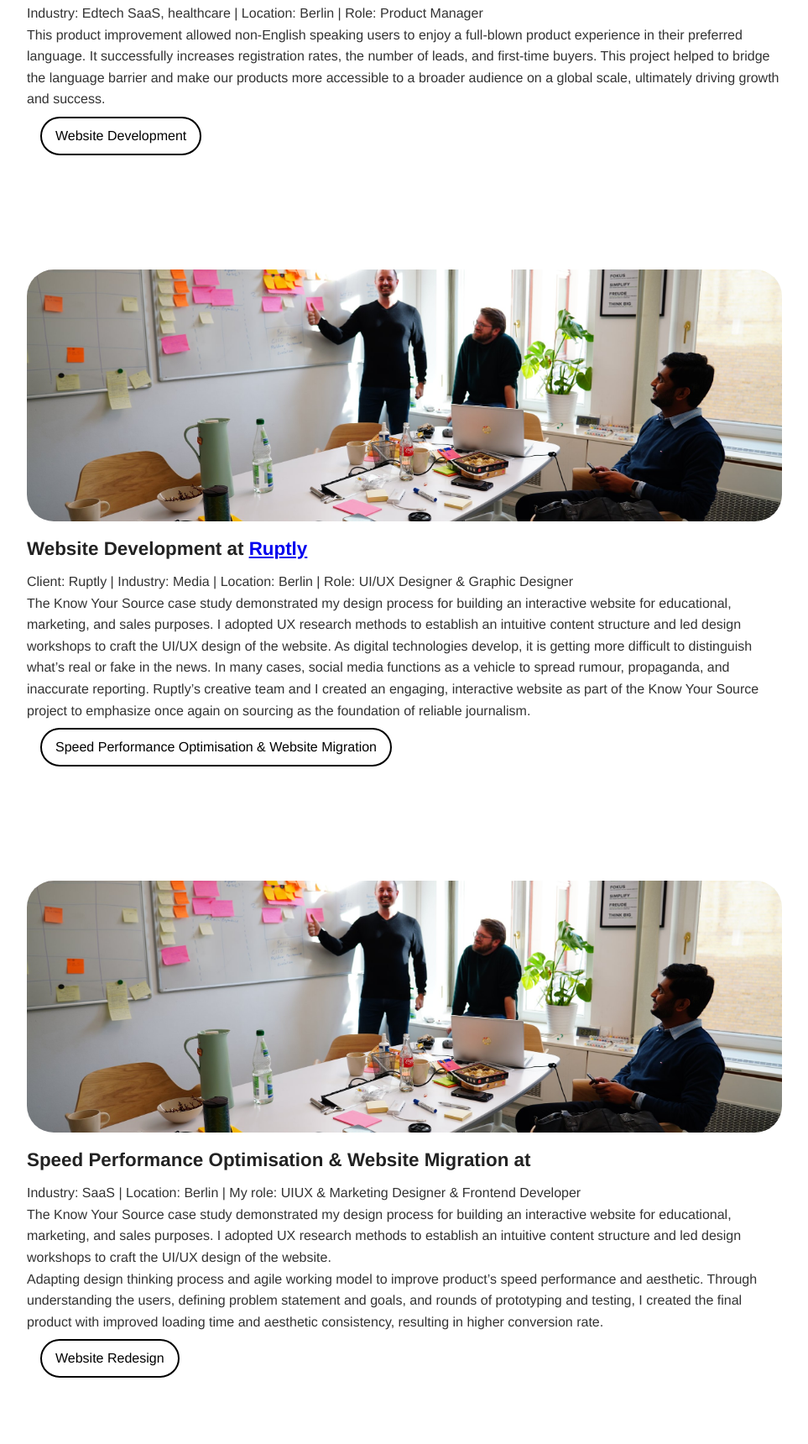
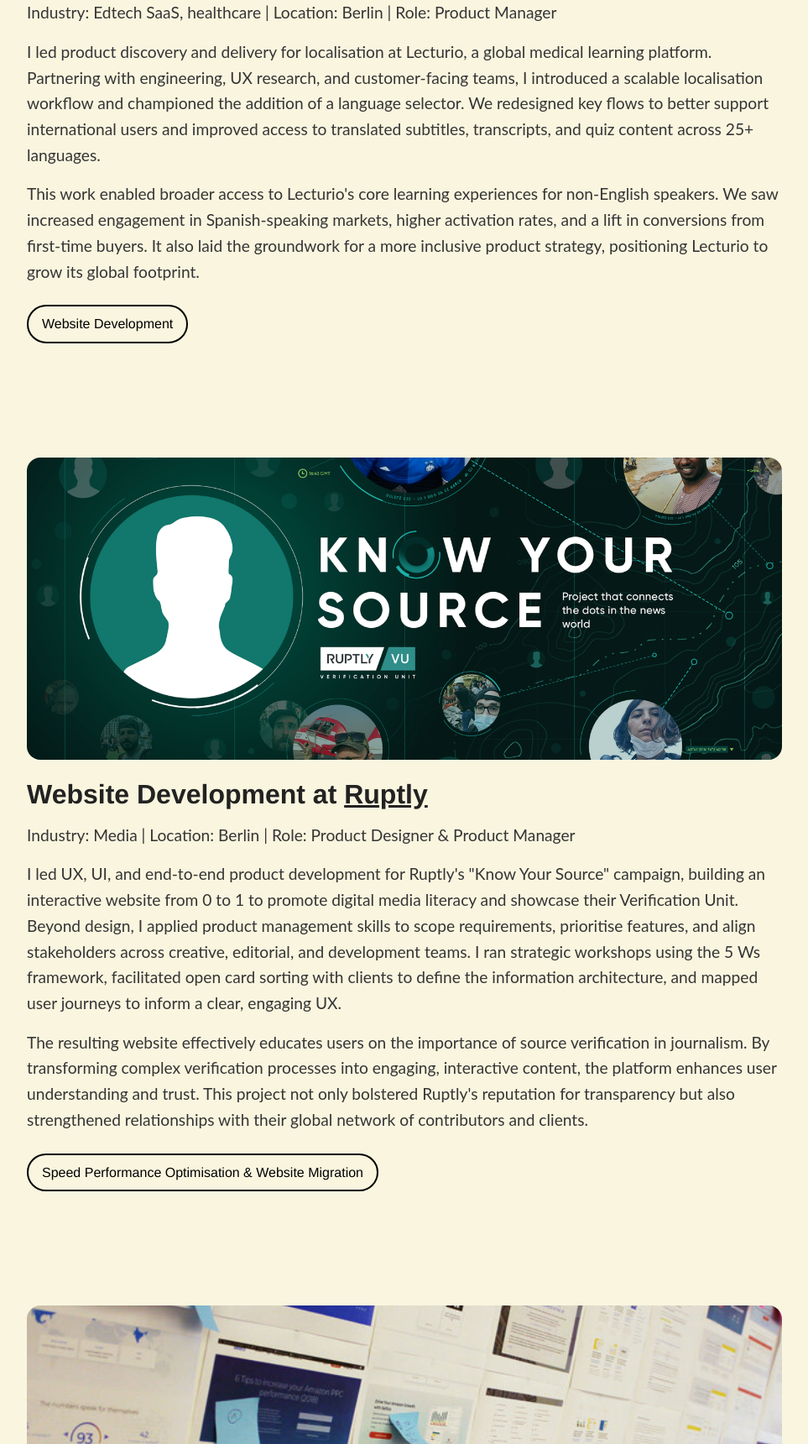
Before and after one commit to autoveronica/portfolio, a plain HTML site: page index.html in a window 1280 px wide. Shown: the part 1080-2800 px from the top of the page at 84% size, without its empty margins (158-1121 px from the left). Drawn offline with Linux system fonts and the light colour scheme; a web font is replaced by a local one.

Commit message:
Content update and style update

```diff
--- a/index.html
+++ b/index.html
@@ -6,11 +6,10 @@
   <meta name="description" content="Veronica Cheung's portfolio showcasing product management and UI/UX design.">
   <title>Veronica Cheung</title>
   <link rel="stylesheet" href="style.css">
-  <link href="https://fonts.googleapis.com/css2?family=Inter:wght@400;700&display=swap" rel="stylesheet">
+  <link href="https://fonts.googleapis.com/css2?family=Helvetica+Neue:wght@400;500&display=swap" rel="stylesheet">
   <link rel="icon" type="image/png" href="assets/thumbnail.png">
 </head>
 <body>
-  <!-- Hero Section -->
   <header id="home">
     <div class="name">
       <span class="name-part1">Hello,</span>
@@ -22,59 +21,54 @@
     <a href="#portfolio" class="cta">Portfolio <span class="arrow">↓</span></a>
   </header>
 
-  <!-- Portfolio Section -->
   <section id="portfolio">
-    <h2>Portfolio</h2>
     <div class="project">
       <img src="assets/ideation.jpeg" alt="Product Localisation at Lecturio">
       <h3>Product Localisation at <a href="https://www.lecturio.com/" target="_blank" rel="noopener">Lecturio</a></h3>
       <p>Industry: Edtech SaaS, healthcare | Location: Berlin | Role: Product Manager</p>
-      <p>This product improvement allowed non-English speaking users to enjoy a full-blown product experience in their preferred language. It successfully increases registration rates, the number of leads, and first-time buyers. This project helped to bridge the language barrier and make our products more accessible to a broader audience on a global scale, ultimately driving growth and success.</p>
+      <p>I led product discovery and delivery for localisation at Lecturio, a global medical learning platform. Partnering with engineering, UX research, and customer-facing teams, I introduced a scalable localisation workflow and championed the addition of a language selector. We redesigned key flows to better support international users and improved access to translated subtitles, transcripts, and quiz content across 25+ languages.</p>
+      <p>This work enabled broader access to Lecturio's core learning experiences for non-English speakers. We saw increased engagement in Spanish-speaking markets, higher activation rates, and a lift in conversions from first-time buyers. It also laid the groundwork for a more inclusive product strategy, positioning Lecturio to grow its global footprint.</p>
       <a href="#ruptly" class="cta">Website Development</a>
     </div>
   </section>
 
-  <!-- ruptly Section -->
   <section id="ruptly">
     <div class="project">
-      <img src="assets/ideation.jpeg" alt="Ruptly Website Development">
-      <h3>Website Development at <a href="https://academy.ruptly.tv/" target="_blank" rel="noopener">Ruptly</a></h3>
-      <p>Client: Ruptly | Industry: Media | Location: Berlin | Role: UI/UX Designer & Graphic Designer</p>
-      <p>The Know Your Source case study demonstrated my design process for building an interactive website for educational, marketing, and sales purposes. I adopted UX research methods to establish an intuitive content structure and led design workshops to craft the UI/UX design of the website. As digital technologies develop, it is getting more difficult to distinguish what’s real or fake in the news. In many cases, social media functions as a vehicle to spread rumour, propaganda, and inaccurate reporting. Ruptly’s creative team and I created an engaging, interactive website as part of the Know Your Source project to emphasize once again on sourcing as the foundation of reliable journalism.</p>
-
-      <a href="#sellics" class="cta">Speed Performance Optimisation & Website Migration</a>
+      <img src="assets/new-KV.png" alt="Website Development at Ruptly">
+      <h3>Website Development at <a href="https://sources.ruptly.tv/#" target="_blank" rel="noopener">Ruptly</a></h3>
+      <p>Industry: Media | Location: Berlin | Role: Product Designer & Product Manager</p>
+      <p>I led UX, UI, and end-to-end product development for Ruptly's "Know Your Source" campaign, building an interactive website from 0 to 1 to promote digital media literacy and showcase their Verification Unit. Beyond design, I applied product management skills to scope requirements, prioritise features, and align stakeholders across creative, editorial, and development teams. I ran strategic workshops using the 5 Ws framework, facilitated open card sorting with clients to define the information architecture, and mapped user journeys to inform a clear, engaging UX.</p>
+      <p>The resulting website effectively educates users on the importance of source verification in journalism. By transforming complex verification processes into engaging, interactive content, the platform enhances user understanding and trust. This project not only bolstered Ruptly's reputation for transparency but also strengthened relationships with their global network of contributors and clients.</p>
+      <a href="#perpetua" class="cta">Speed Performance Optimisation & Website Migration</a>
     </div>
   </section>
 
-  <!-- Sellics Section -->
-  <section id="sellics">
+  <section id="perpetua">
     <div class="project">
-      <img src="assets/ideation.jpeg" alt="Speed Performance Optimisation & Website Migration">
-      <h3>Speed Performance Optimisation & Website Migration at </h3>
-      <p>Industry: SaaS | Location: Berlin | My role: UIUX & Marketing Designer & Frontend Developer</p>
-      <p>The Know Your Source case study demonstrated my design process for building an interactive website for educational, marketing, and sales purposes. I adopted UX research methods to establish an intuitive content structure and led design workshops to craft the UI/UX design of the website.</p>
-      <p>Adapting design thinking process and agile working model to improve product’s speed performance and aesthetic. Through understanding the users, defining problem statement and goals, and rounds of prototyping and testing, I created the final product with improved loading time and aesthetic consistency, resulting in higher conversion rate.</p>
-
+      <img src="assets/prototyping_sellics.jpg" alt="Speed Performance Optimisation & Website Migration at Sellics">
+      <h3>Speed Performance Optimisation & Website Migration at <a href="https://perpetua.io/sellics-joins-perpetua/" target="_blank" rel="noopener">Sellics</a></h3>
+      <p>Industry: SaaS | Location: Berlin | My role: Marketing Designer & Product Manager</p>
+      <p>I led the end-to-end website migration for Sellics, transitioning from Unbounce and HubSpot to a streamlined WordPress solution. Applying product management principles, I scoped requirements, prioritised features using a value vs. complexity model, and coordinated cross-functional teams to enhance site performance and design consistency. I created a lightweight design system using ACF components, rebuilt all landing pages, optimised loading times by removing heavy plugins, and developed a reusable icon font to empower the marketing team.</p>
+      <p>Post-migration, the website's GTmetrix speed rating improved from Grade F to B, with analytics tools like Google Analytics and Hotjar indicating increased user engagement through more clicks, taps, and scrolling behaviours. The visual presentation of the brand achieved consistency, and the conversion rate saw a notable increase, reflecting the positive impact of the migration on user experience and business outcomes.</p>
       <a href="#website-redesign" class="cta">Website Redesign</a>
     </div>
   </section>
 
-  <!-- Website Redesign Section -->
   <section id="website-redesign">
     <div class="project">
-      <img src="assets/ideation.jpeg" alt="Website Redesign">
-      <h3>Website Redesign at <a href="https://academy.ruptly.tv/" target="_blank" rel="noopener">Perpetua</a> (formerly Sellics)</h3>
+      <img src="assets/new-ads-1.png" alt="Website Redesign at und dos Santos">
+      <h3>Website Redesign at <a href="https://www.anddossantos.com/home-en" target="_blank" rel="noopener">und dos Santos</a></h3>
       <p>Industry: Management Consulting | Location: Berlin | My role: Product Manager, UIUX Designer, Frontend Developer</p>
-      <p>Redesigned the WordPress site that aims to reflect the agency’s unique value proposition and impressive case studies. Created a new branding with a solid story concept.</p>
+      <p>I led the end-to-end redesign of und dos Santos GmbH's WordPress website, serving as product manager, UX/UI designer, and frontend developer. Applying product management principles, I scoped requirements, prioritised features, and aligned stakeholders to enhance site performance and design consistency. I developed a new branding concept—a metaphorical journey to the “Innovation Space”—to effectively communicate the agency’s unique value proposition. This involved creating a comprehensive style guide, redefining typography and colour palettes, and designing wireframes to improve user flow and satisfaction.</p>
+      <p>The revamped website significantly improved user experience, with a redesigned sitemap and enhanced content clarity making it easier for visitors to understand the agency’s services. I optimised for SEO by refining metadata, adding targeted keywords, and implementing backlink strategies to improve discoverability. Multiple conversion options on service pages streamlined the user journey, facilitating quicker engagement. The integration of storytelling and consistent branding strengthened the agency’s market presence and visibility in search rankings.</p>
     </div>
   </section>
 
-  <!-- Contact Section -->
   <section id="contact">
-    <h2>Don't be stranger</h2>
-  <a href="mailto:veronica@portfolio" class="cta">Email Me</a>
-  <a href="https://www.linkedin.com/in/veronica-cheung-pm/" target="_blank" class="cta" rel="noopener">LinkedIn</a>
-</section>
+    <p>Don't be stranger</p>
+    <a href="mailto:veronica@veronicacheung.com" class="cta">Email Me</a>
+    <a href="https://www.linkedin.com/in/veronica-cheung-pm/" target="_blank" class="cta" rel="noopener">LinkedIn</a>
+  </section>
 
   <script>
     document.addEventListener('DOMContentLoaded', function() {
--- a/style.css
+++ b/style.css
@@ -1,6 +1,13 @@
 @font-face {
   font-family: 'Young Serif';
   src: url('assets/fonts/YoungSerif-Regular.ttf') format('truetype');
+  font-weight: 400;
+  font-style: normal;
+}
+
+@font-face {
+  font-family: 'Lato';
+  src: url('assets/Lato-Regular.ttf') format('truetype');
   font-weight: 400;
   font-style: normal;
 }
@@ -14,6 +21,12 @@ body {
   font-family: 'Helvetica Neue', sans-serif;
   line-height: 1.6;
   color: #222;
+  background-color: #f9f5df;
+}
+
+p {
+  color: #353535;
+  font-family: 'Lato', 'Helvetica Neue', sans-serif;
 }
 
 header#home {
@@ -36,6 +49,11 @@ header#home {
   overflow: hidden;
 }
 
+header p {
+  color: #fff;
+  font-size: 1.2rem;
+}
+
 header#home::before {
   content: '';
   position: absolute;
@@ -50,8 +68,6 @@ header#home > * {
   position: relative;
   z-index: 1;
 }
-
-
 
 header .name {
   margin: 0;
@@ -77,9 +93,7 @@ header .name-part2 {
 
 header p:nth-child(2) {
   margin: 0.5rem 0;
-  font-size: 1rem;
   font-weight: 400;
-  color: #fff;
   max-width: 900px;
   margin-left: auto;
   margin-right: auto;
@@ -92,14 +106,12 @@ header p:nth-child(2) a:hover,
 header p:nth-child(2) a:active {
   color: #fff;
   text-decoration: underline;
-text-decoration-thickness: 2px;
+  text-decoration-thickness: 2px;
 }
 
 header p:not(:nth-child(2)) {
   margin: 0.5rem auto;
-  font-size: 1rem;
   font-weight: 400;
-  color: #fff;
   max-width: 600px;
 }
 
@@ -123,7 +135,7 @@ header .cta {
 
 header .cta:hover {
   background: #fff;
-  color: #000;
+  color: #353535;
   transform: scale(1.1);
 }
 
@@ -133,7 +145,7 @@ header .cta .arrow {
 }
 
 header .cta:hover .arrow {
-  color: #000;
+  color: #353535;
 }
 
 section {
@@ -143,8 +155,17 @@ section {
 }
 
 h3 {
-  font-size: 1.4rem;
+  font-size: 2rem;
   margin: 0.5rem 0;
+}
+
+h3 a {
+  color: #222;
+  text-decoration: underline;
+}
+
+h3 a:hover {
+  font-weight: bold;
 }
 
 .project {
@@ -153,16 +174,25 @@ h3 {
 
 .project img {
   width: 100%;
-  max-height: 300px;
+  max-height: 360px;
   object-fit: cover;
-  border-radius: 2rem;
+  border-radius: 1rem;
   height: auto;
 }
 
 .project p {
   margin: 0;
-  font-size: 1rem;
-  color: #333;
+  font-size: 1.2rem;
+}
+
+.project p:not(:last-child) {
+  margin-bottom: 1rem;
+}
+
+.project .cta {
+  display: block;
+  margin: 0.5rem 0;
+  text-align: left;
 }
 
 .project .cta, #contact .cta {
@@ -173,7 +203,8 @@ h3 {
   padding: 0.5rem 1rem;
   border-radius: 999px;
   text-decoration: none;
-  margin: 0.5rem 1rem;
+  font-size: 1rem;
+  margin: 0.5rem 0;
   transition: all 0.3s ease;
 }
 
@@ -189,7 +220,7 @@ h3 {
 }
 
 #contact a {
-  font-size: 1.1rem;
+  font-size: 1rem;
 }
 
 /* Responsive Design */
@@ -208,15 +239,16 @@ h3 {
 @media (max-width: 600px) {
   header#home {
     padding: 1rem;
+    height: auto;
   }
   header .name {
     font-size: 2rem;
   }
   header p:nth-child(2) {
-    font-size: 1rem;
+    font-size: 1.2rem;
   }
   header p:not(:nth-child(2)) {
-    font-size: 1rem;
+    font-size: 1.2rem;
   }
   header .cta {
     margin-bottom: 0.25rem;
@@ -229,9 +261,9 @@ h3 {
     margin-bottom: 0.75rem;
   }
   .project img {
-    max-height: 200px;
+    max-height: 240px;
+    height: auto;
     object-fit: cover;
-    height: auto;
   }
   #contact .cta {
     display: block;
@@ -240,13 +272,13 @@ h3 {
   }
 }
 
-@media (max-width: 400px) {underline
+@media (max-width: 400px) {
   header .name {
     font-size: 2rem;
   }
   .project img {
-    max-height: 150px;
+    max-height: 180px;
+    height: auto;
     object-fit: cover;
-    height: auto;
   }
 }
```
Also changed, not shown: assets/fonts/Lato-Black.ttf (added), assets/fonts/Lato-BlackItalic.ttf (added), assets/fonts/Lato-Bold.ttf (added), assets/fonts/Lato-BoldItalic.ttf (added), assets/fonts/Lato-Italic.ttf (added), assets/fonts/Lato-Light.ttf (added), assets/fonts/Lato-LightItalic.ttf (added), assets/fonts/Lato-Regular.ttf (added), assets/fonts/Lato-Thin.ttf (added), assets/fonts/Lato-ThinItalic.ttf (added), assets/fonts/OFL copy.txt (added), assets/fonts/YoungSerif-Regular copy.ttf (added), assets/new-KV.png (added), assets/new-ads-1.png (added), 1 more files.
